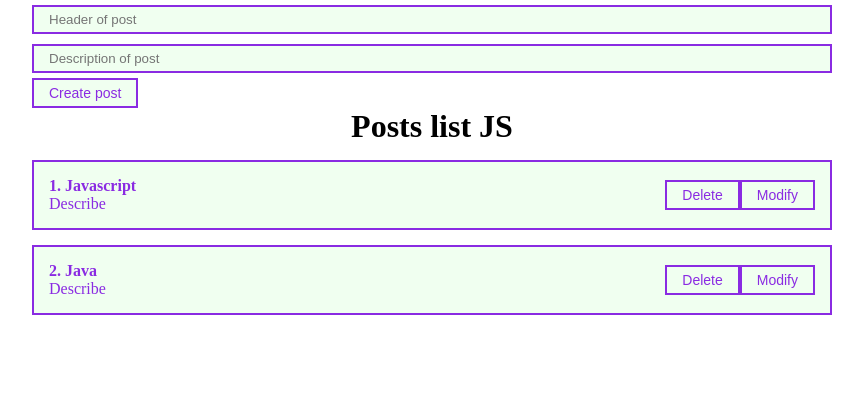
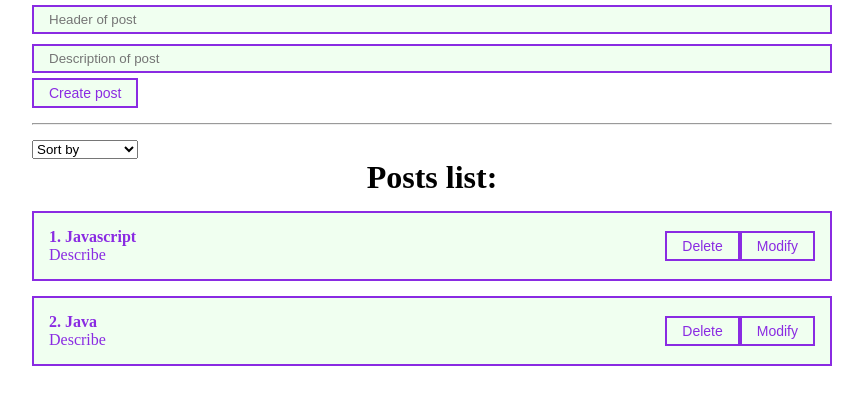
Before and after one commit to DimaDimaD/react_app, a React (Create React App) app: page / in a window 1280 px wide. Shown: the top 404 px of the page, without its empty margins (208-1071 px from the left). Built offline with nearby package versions, Linux system fonts and the light colour scheme.

Commit message:
added sorting post func

```diff
--- a/src/App.js
+++ b/src/App.js
@@ -7,6 +7,7 @@ import PostList from "./components/PostList";
 import CreateButton from "./components/UI/button/CreateButton";
 import MyInput from "./components/UI/input/MyInput";
 import PostForm from "./components/PostForm";
+import PostSortingSelector from "./components/UI/postSortingSelector/postSortingSelector";
 
 
 function App() {
@@ -16,6 +17,12 @@ function App() {
         {id: 2, title: 'Java', description: 'Describe'},
     ]);
 
+    const [selectedSort, setSelectedSort] = useState('');
+
+    const setSort = sort => {
+        setSelectedSort(sort)
+        setPosts([...posts].sort((a, b) => a[sort].localeCompare(b[sort])))
+    }
 
     const addPost = (newPost) => {
         setPosts([...posts, newPost]);
@@ -40,7 +47,29 @@ function App() {
     return (
         <div className='App'>
             <PostForm add={addPost} />
-            <PostList posts={posts} modify={modifyPost} remove={deletePost} title={'Posts list JS'}/>
+            <hr style={{margin: '15px 0px'}} />
+            <PostSortingSelector
+                value={selectedSort}
+                onChange={setSort}
+                defaultValue='Sort by'
+                options={[
+                    {
+                        value: 'title',
+                        name: 'By name'
+                    },
+                    {
+                        value: 'description',
+                        name: 'By description'
+                    }
+                ]}/>
+            {posts.length
+                ?
+                <PostList posts={posts} modify={modifyPost} remove={deletePost} title={'Posts list:'}/>
+                :
+                <h1 style={{textAlign: 'center'}}>
+                    No posts.
+                </h1>
+            }
         </div>
     );
 }
--- /dev/null
+++ b/src/components/UI/postSortingSelector/postSortingSelector.jsx
@@ -0,0 +1,20 @@
+import React from 'react';
+
+const PostSortingSelector = ({options, defaultValue, value, onChange}) => {
+    return (
+            <select
+                value={value}
+                onChange={event => onChange(event.target.value)}>
+                <option disabled={true} value=''>{defaultValue}</option>
+                {options.map(option =>
+                    <option
+                        key={option.value}
+                        value={option.value}>
+                        {option.name}
+                    </option>
+                )}
+            </select>
+    );
+};
+
+export default PostSortingSelector;
```
